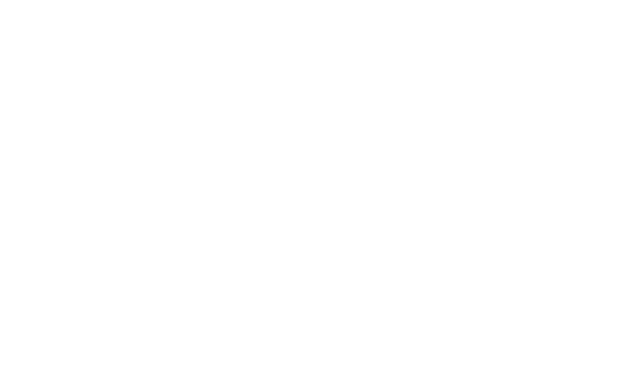
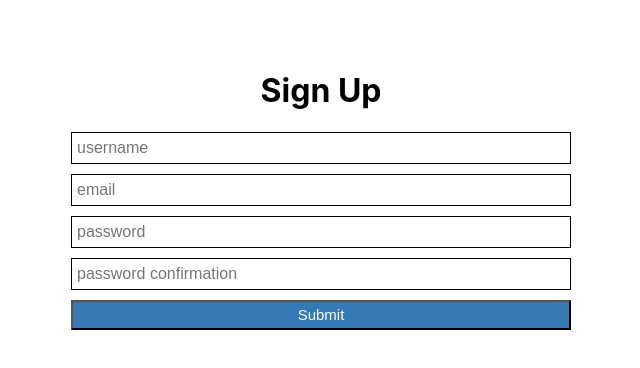
Before and after one commit to asabogal/cryptofolio-web-production, a React (Create React App) app: page /signup in a window 1280 px wide. Shown: the top 368 px of the page, without its empty margins (319-959 px from the left). Built offline with nearby package versions, Linux system fonts and the light colour scheme.

Commit message:
better Signup component + Signup route

```diff
--- a/src/App.js
+++ b/src/App.js
@@ -3,6 +3,7 @@
 import Home from './pages/Home'
 import Dashboard from './pages/Dashboard'
 import Settings from './pages/Settings'
+import Signup from './components/registrations/Signup'
 
 class App extends Component {
   constructor(props) {
@@ -17,6 +18,7 @@
             <Route exact path='/' component={Home}/>
             <Route exact path='/dashboard' component={Dashboard}/>
             <Route exact path='/settings' component={Settings}/>
+            <Route exact path='/signup' component={Signup}/>
           </Switch>
         </BrowserRouter>
       </div>
--- /dev/null
+++ b/src/components/registrations/Signup.js
@@ -0,0 +1,109 @@
+import React, { Component } from 'react';
+import axios from 'axios'
+
+class Signup extends Component {
+  constructor(props) {
+    super(props);
+    this.state = {
+      username: '',
+      email: '',
+      password: '',
+      password_confirmation: '',
+     };
+
+     this.errors = ''
+  }
+
+  handleChange = (event) => {
+    const {name, value} = event.target
+    this.setState({
+      [name]: value
+    })
+  };
+
+  handleSubmit = (event) => {
+    event.preventDefault()
+
+    let user = this.state
+    axios.post('http://localhost:3001/users', {user}, {withCredentials: true})
+    .then(response => console.log('api user:', response))
+    .catch(error => console.log('api errors:', error))
+  };
+
+  render() {
+    const {username, email, password, password_confirmation} = this.state
+    return (
+      <div style={styles.container}>
+        <h1 style={{textAlign: "center"}}>Sign Up</h1>
+        <form style={styles.form.body} onSubmit={this.handleSubmit}>
+          <input style={styles.form.input}
+            placeholder="username"
+            type="text"
+            name="username"
+            value={username}
+            onChange={this.handleChange}
+          />
+          <input style={styles.form.input}
+            placeholder="email"
+            type="text"
+            name="email"
+            value={email}
+            onChange={this.handleChange}
+          />
+          <input style={styles.form.input}
+            placeholder="password"
+            type="text"
+            name="password"
+            value={password}
+            onChange={this.handleChange}
+          />
+
+          <input style={styles.form.input}
+            placeholder="password confirmation"
+            type="text"
+            name="password_confirmation"
+            value={password_confirmation}
+            onChange={this.handleChange}
+          />
+
+          <input
+            style={styles.form.button}
+            placeholder="submit"
+            type="submit"
+          />
+
+        </form>
+      </div>
+    );
+  }
+}
+
+export default Signup;
+
+const styles = {
+  container: {
+    display: 'grid',
+    justifyContent: 'center',
+    alignContent: 'center',
+    marginTop: '50px'
+  },
+  form: {
+    body: {
+      width: '500px',
+      display: 'grid',
+      gridGap: '10px'
+    },
+    input: {
+      border: '1px solid black',
+      height: '20px',
+      fontSize: '1rem',
+      padding: '5px'
+    },
+    button: {
+      height: '30px',
+      backgroundColor: '#337ab7',
+      color: 'white',
+      fontSize: '15px'
+    }
+  }
+}
```
Also changed, not shown: src/components/forms/Signup.js (deleted).
